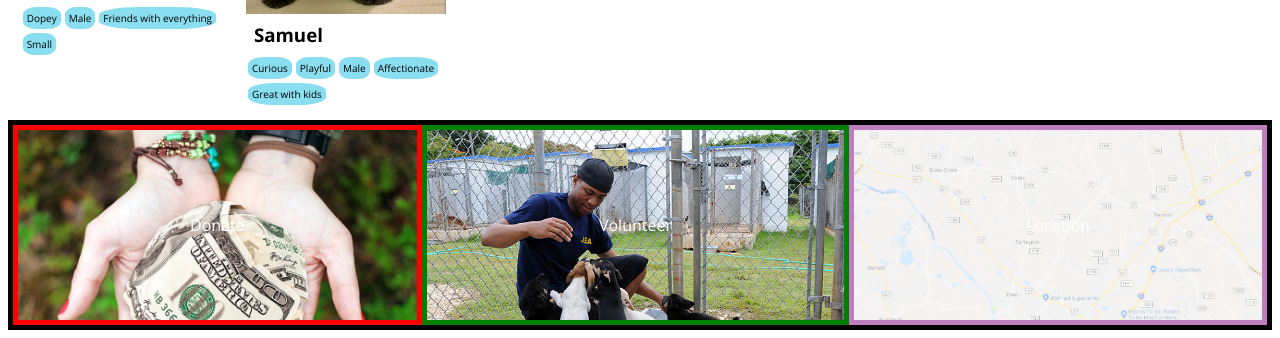
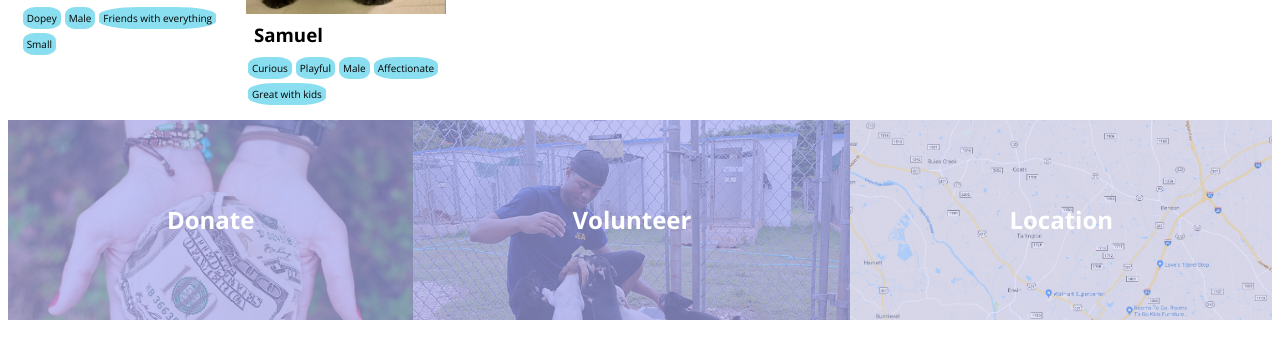
Before and after one commit to Momentum-Team-13/dog-adoption-website-mnrolando3, a plain HTML site: page index.html in a window 1280 px wide. Shown: the part 769-1107 px from the top of the page. Drawn offline with nearby package versions, Linux system fonts and the light colour scheme.

Commit message:
Footer is now purple, evenly spaced, with white font overtop, but picture flexes and does not always show entire image so additional CSS code is needed

```diff
--- a/style.css
+++ b/style.css
@@ -57,21 +57,21 @@ footer {
     display: flex;
     flex-direction: row;
     flex-wrap: wrap;
-    border: 5px solid black;
-    height: 200px
+    height:200px;
 }
 
 .bottom1 {
     display: flex;
     flex-direction: row;
-    flex-wrap: wrap;
     flex: 1 1 auto;
     align-items: center;
     justify-content: center;
-    background-image:
+    background:
+        linear-gradient(
+        rgba(166, 169, 240, 0.7),
+        rgba(166, 169, 240, 0.7)),
         url(starter_files/images/donate.jpeg);
-    background-size: cover;
-    border: 5px solid red;
+    background-size:cover;
 }
 
 .bottom2 {
@@ -81,9 +81,12 @@ footer {
     flex: 1 1 auto;
     align-items: center;
     justify-content: center;
-    background-image: url(starter_files/images/volunteer.jpeg);
+    background:
+        linear-gradient(
+        rgba(166, 169, 240, 0.7),
+        rgba(166, 169, 240, 0.7)),
+        url(starter_files/images/volunteer.jpeg);
     background-size: cover;
-    border: 5px solid green;
 }
 
 .bottom3 {
@@ -93,10 +96,12 @@ footer {
     flex: 1 1 auto;
     align-items: center;
     justify-content: center;
-    background-image: url(starter_files/images/location.png);
+    background:
+        linear-gradient(
+        rgba(166, 169, 240, 0.3),
+        rgba(166, 169, 240, 0.3)),
+        url(starter_files/images/location.png);
     background-size: cover;
-    opacity: 0.5;
-    border: 5px solid purple;
 }
 
 .link {
@@ -104,4 +109,6 @@ footer {
     color: white;
     text-decoration: none;
     text-shadow: 3px black;
+    font-weight: bold;
+    font-size:x-large;
 }
```
